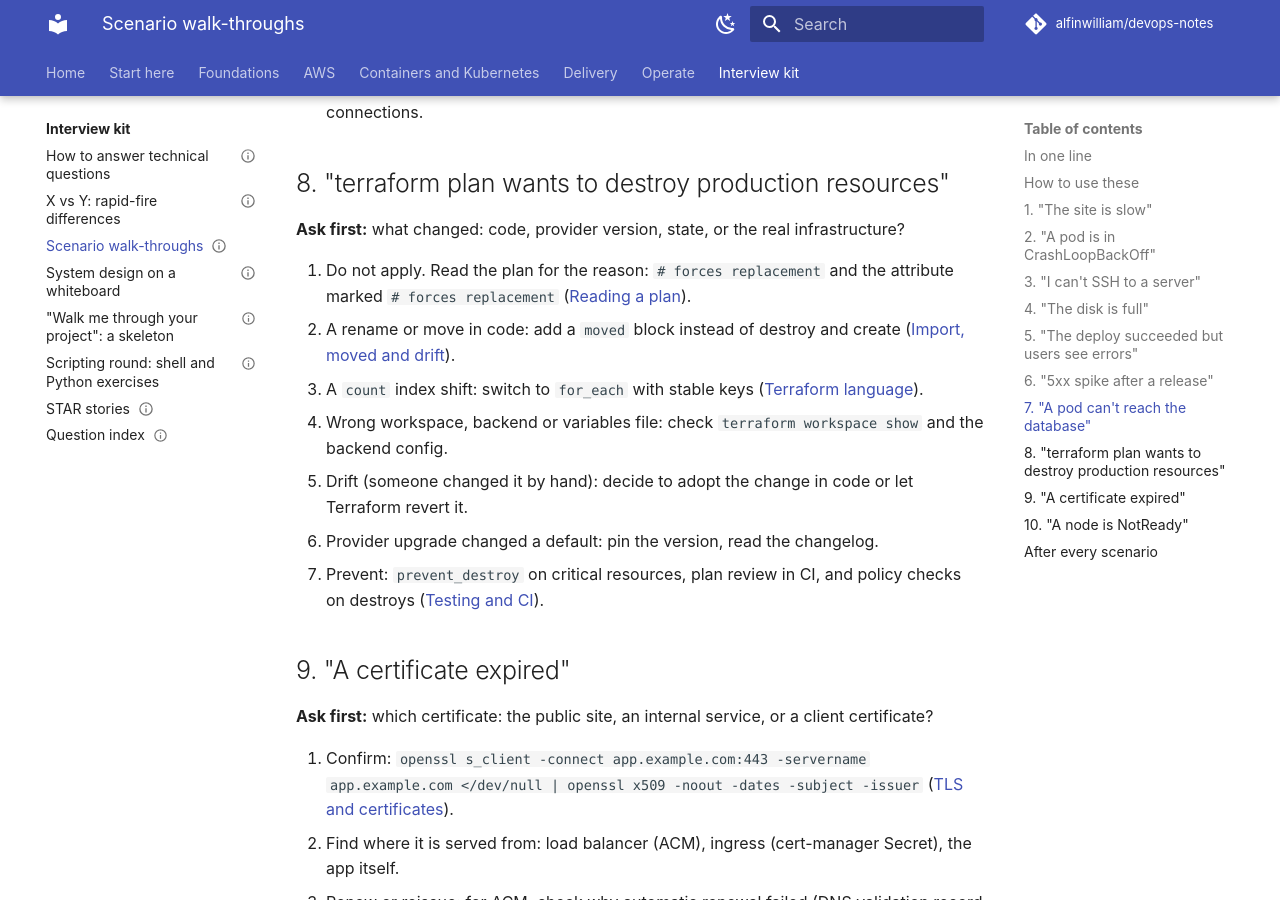
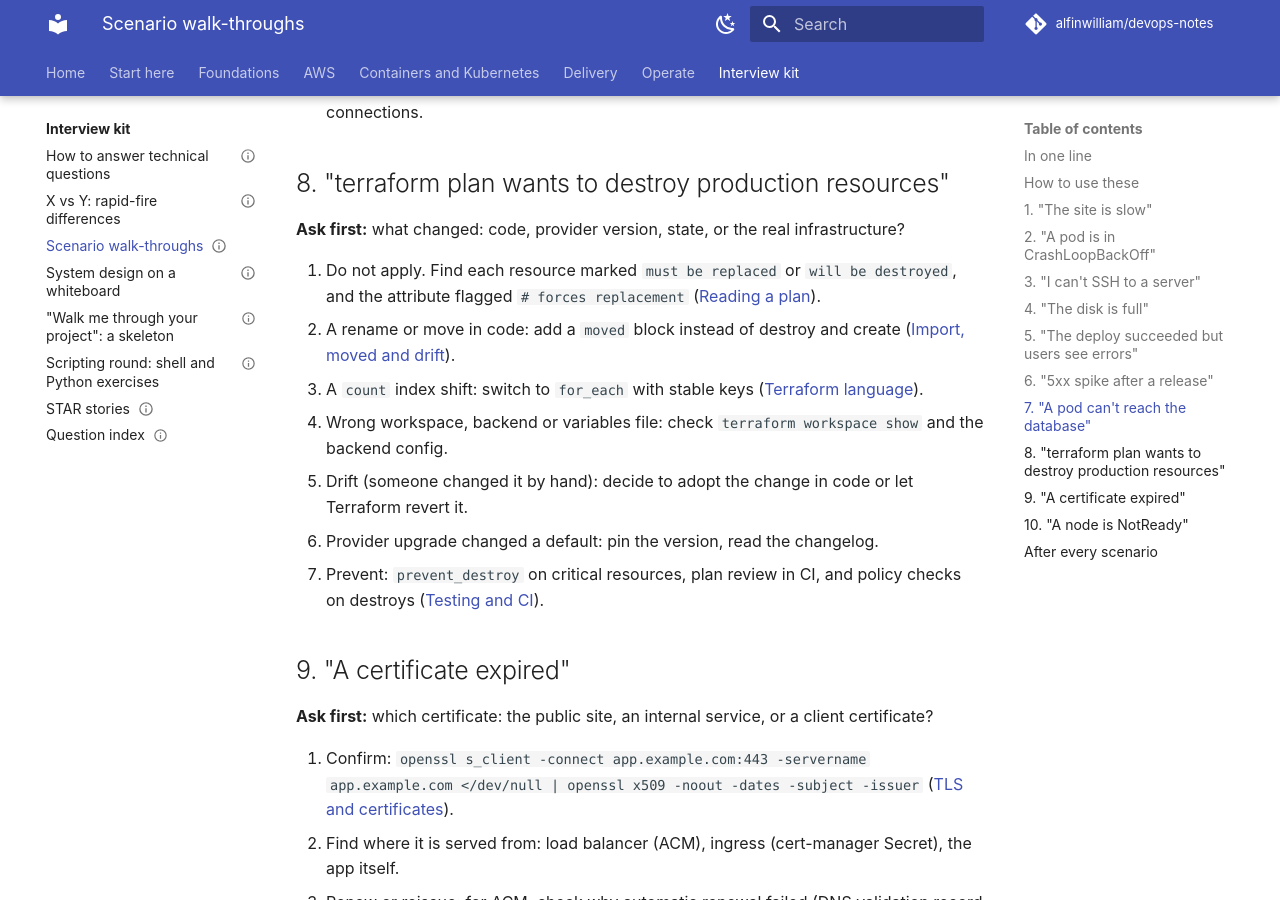
Before and after one commit to alfinwilliam/devops-notes, an MkDocs documentation site: the page built from docs/interview/scenario-walkthroughs.md, in a window 1280 px wide and 900 px high, scrolled down 3770 px. Built offline with MkDocs 1.6.1 and Material for MkDocs 9.7.7, drawn with Linux system fonts in a browser that asks for light colours; comment, search, counter and statistics services are not loaded.

Commit message:
interview: clarify how to read a destroying plan
Co-Authored-By: Claude Opus 5.5 <noreply@anthropic.com>

```diff
--- a/docs/interview/scenario-walkthroughs.md
+++ b/docs/interview/scenario-walkthroughs.md
@@ -98,7 +98,7 @@ Each scenario starts with **the question to ask first**, then numbered steps. In
 
 **Ask first:** what changed: code, provider version, state, or the real infrastructure?
 
-1. Do not apply. Read the plan for the reason: `# forces replacement` and the attribute marked `# forces replacement` ([Reading a plan](../iac/reading-a-plan.md)).
+1. Do not apply. Find each resource marked `must be replaced` or `will be destroyed`, and the attribute flagged `# forces replacement` ([Reading a plan](../iac/reading-a-plan.md)).
 2. A rename or move in code: add a `moved` block instead of destroy and create ([Import, moved and drift](../iac/import-and-drift.md)).
 3. A `count` index shift: switch to `for_each` with stable keys ([Terraform language](../iac/language.md)).
 4. Wrong workspace, backend or variables file: check `terraform workspace show` and the backend config.
```
